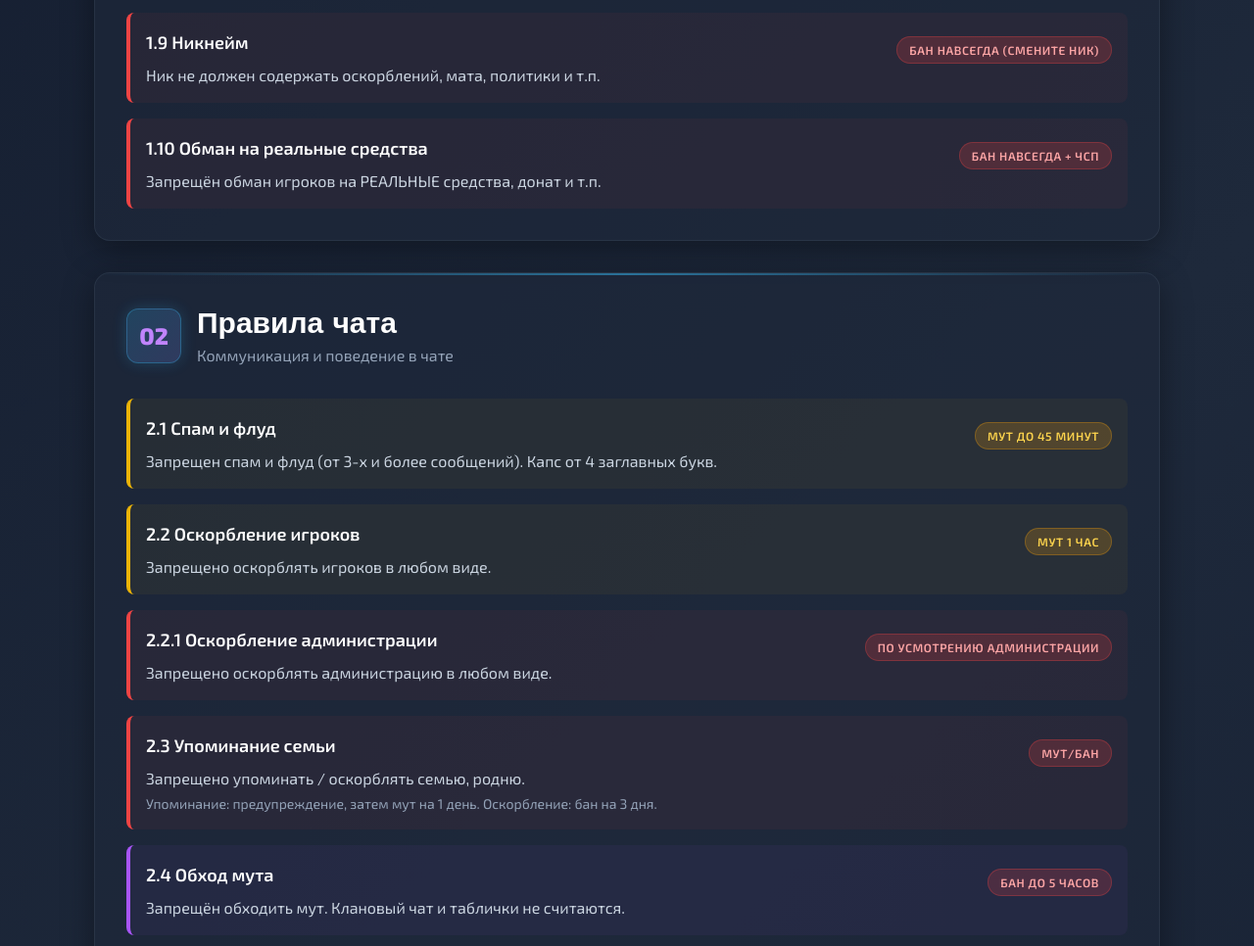
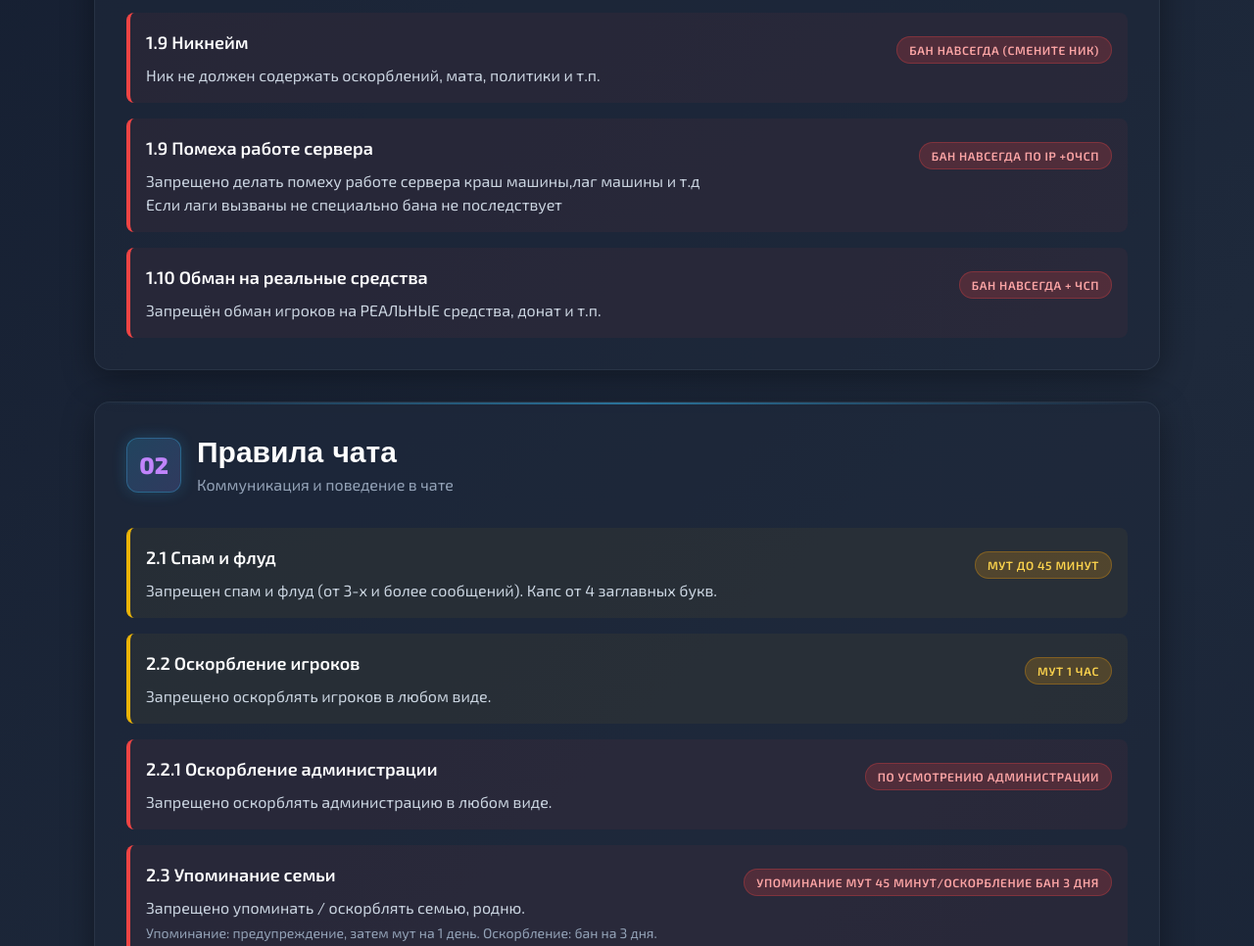
Before and after one commit to amikli2356-art/ManiaWorldRules, a plain HTML site: page index.html in a window 1280 px wide. Shown: the part 1657-2623 px from the top of the page at 98% size. Drawn offline with nearby package versions, Linux system fonts and the light colour scheme.

Commit message:
Update index.html

```diff
--- a/index.html
+++ b/index.html
@@ -313,7 +313,7 @@
                 <span class="gradient-text">СЕРВЕРА</span>
             </h1>
             <p class="text-xl text-slate-400 max-w-2xl mx-auto leading-relaxed">
-                Зимняя атмосфера строгого порядка. Ознакомьтесь с правилами перед началом игры на наших серверах анархии.
+                Зимняя атмосфера строгого порядка. Ознакомьтесь с правилами перед началом игры на нашем сервере анархии.
             </p>
 
             <div class="mt-10 flex flex-wrap justify-center gap-4">
@@ -447,6 +447,18 @@
                         </div>
                     </div>
 
+                                        <div class="rule-item p-4 rounded-lg border-l-4 border-l-red-500 bg-red-500/5">
+                        <div class="flex flex-col md:flex-row md:items-start justify-between gap-4">
+                            <div class="flex-1">
+                                <h3 class="text-lg font-semibold text-white mb-2">1.9 Помеха работе сервера</h3>
+                                <p class="text-slate-300">Запрещено делать помеху работе сервера краш машины,лаг машины и т.д</p>
+                                <p class="text-slate-300">Если лаги вызваны не специально бана не последствует</p>
+                            </div>
+                            <span class="punishment-tag punishment-ban">Бан навсегда по IP +ОЧСП</span>
+                        </div>
+                    </div>
+
+
                     <div class="rule-item p-4 rounded-lg border-l-4 border-l-red-500 bg-red-500/5">
                         <div class="flex flex-col md:flex-row md:items-start justify-between gap-4">
                             <div class="flex-1">
@@ -511,7 +523,7 @@
                                 <p class="text-slate-300">Запрещено упоминать / оскорблять семью, родню.</p>
                                 <p class="text-sm text-slate-400 mt-1">Упоминание: предупреждение, затем мут на 1 день. Оскорбление: бан на 3 дня.</p>
                             </div>
-                            <span class="punishment-tag punishment-ban">Мут/Бан</span>
+                            <span class="punishment-tag punishment-ban">Упоминание Мут 45 минут/Оскорбление Бан 3 дня</span>
                         </div>
                     </div>
 
@@ -588,7 +600,7 @@
                                 <h3 class="text-lg font-semibold text-white mb-2">3.1 Обход бана</h3>
                                 <p class="text-slate-300">Запрещено обходить бан с других аккаунтов.</p>
                             </div>
-                            <span class="punishment-tag punishment-ban">Бан 1 день / 5 дней по IP</span>
+                            <span class="punishment-tag punishment-ban">1 обход Бан 1 день / повторный обход 5 дней по IP</span>
                         </div>
                     </div>
 
@@ -824,4 +836,5 @@
         });
     </script>
 </body>
+
 </html>
```
